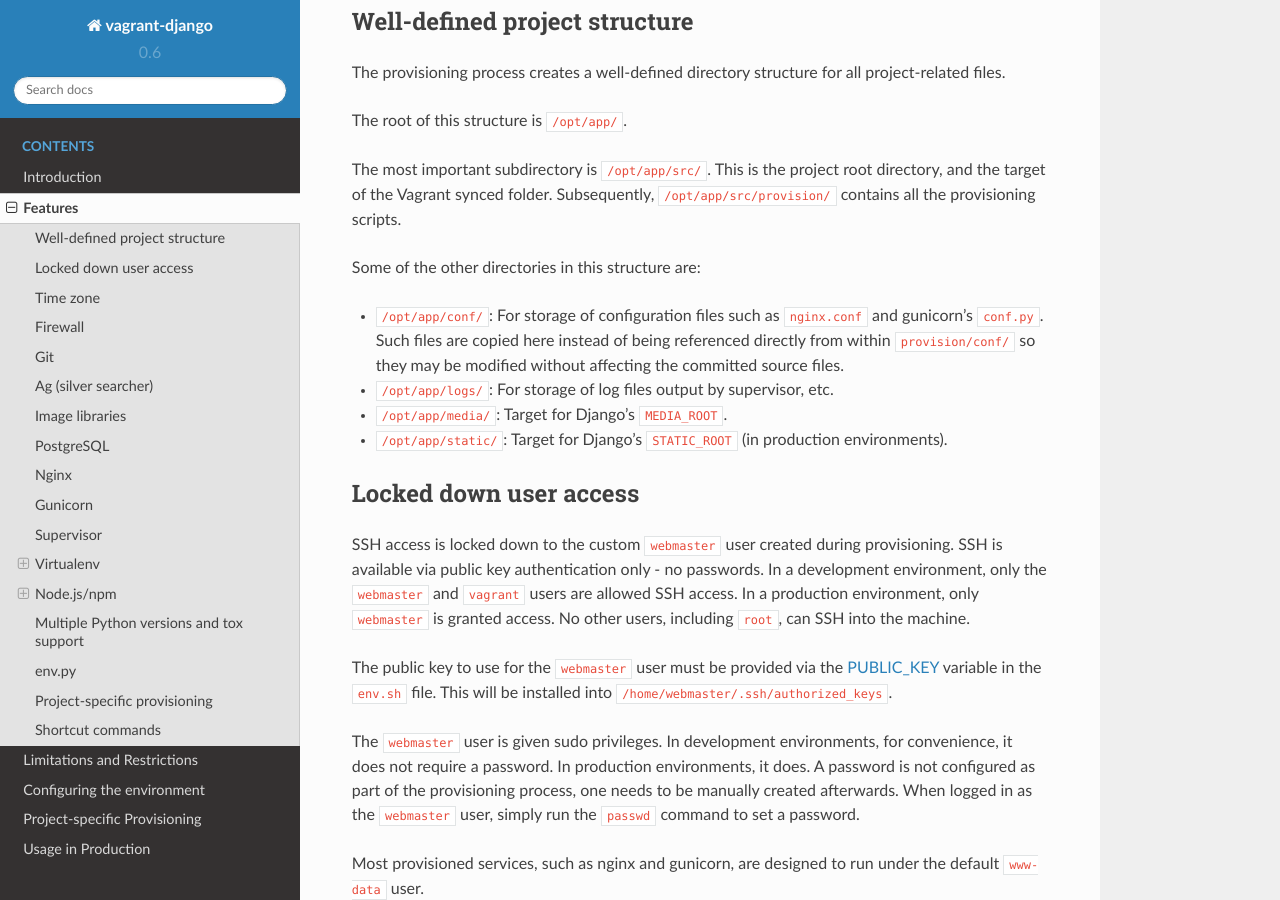
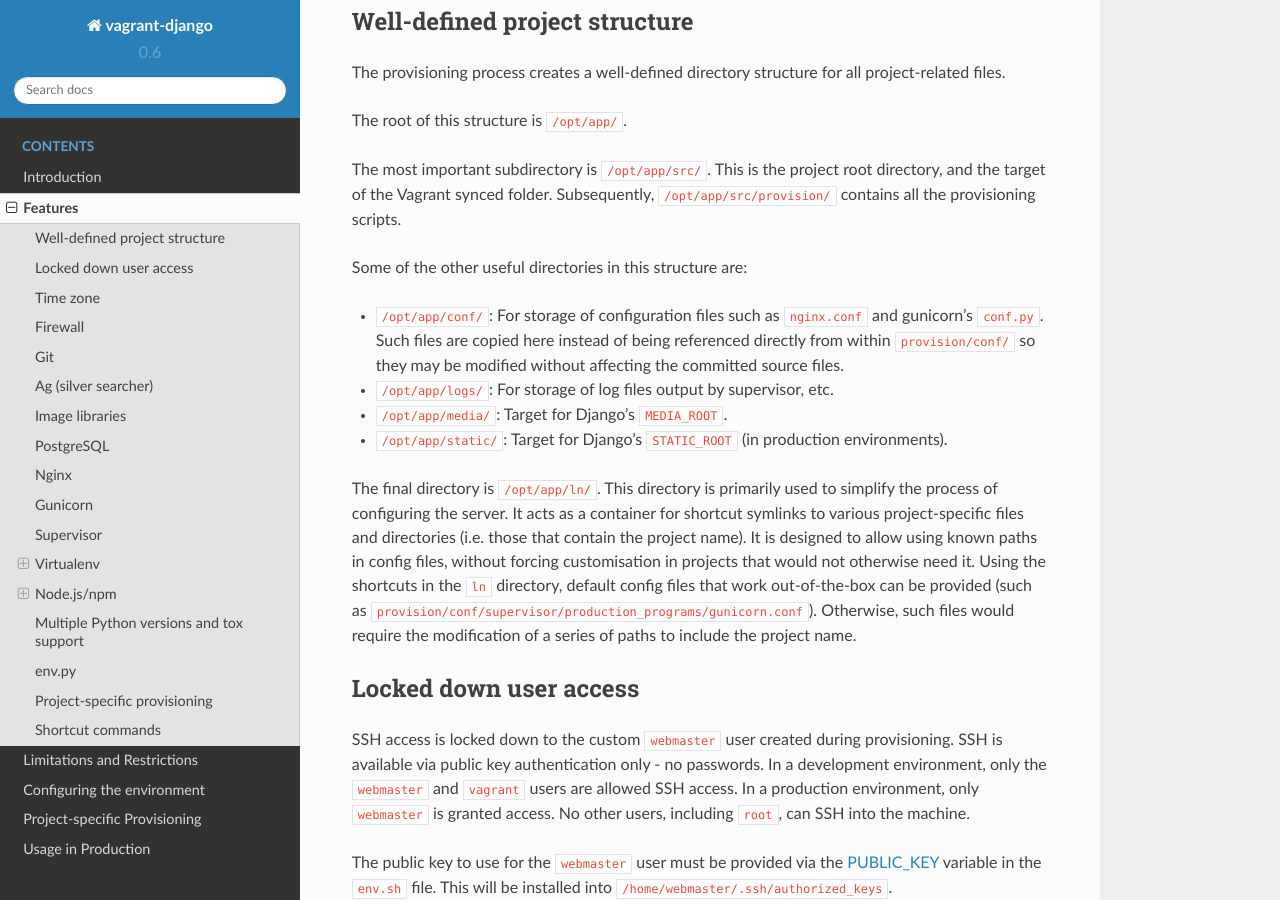
Before and after one commit to oogles/vagrant-django, a Sphinx documentation site: the page built from docs/features.rst, in a window 1280 px wide and 900 px high, scrolled down 300 px. Built offline with Sphinx 7.4.7 and the Read the Docs theme 2.0.0, drawn with Linux system fonts in a browser that asks for light colours.

Commit message:
Added shortcut directory at /opt/app/ln/. Updated gunicorn supervisor program to use shortcuts.

```diff
--- a/CHANGELOG.rst
+++ b/CHANGELOG.rst
@@ -5,8 +5,11 @@
 0.6.1
 =====
 
+This release updates the default supervisor program for gunicorn, in ``provision/conf/supervisor/production_programs/gunicorn.conf``. If upgrading from a previous version, in addition to replacing the ``provision/scripts`` directory, you may want to copy this file into your project.
+
 * Fixed bug validating ``DEBUG`` flag.
 * Fixed bug in rand_str when 'python' is not found and 'python3' is: actually use the 'python3' command.
+* Added ``/opt/app/ln/`` directory as a container for shortcut symlinks to project-specific directories (i.e. that contain the project name). This allows using known paths in config files without forcing customisation per project. This restores a working supervisor program for gunicorn out of the box (it was broken in 0.5 with the move to pyenv/pyenv-virtualenv).
 
 0.6
 ===
@@ -14,7 +17,7 @@
 This release adds a ``provision/versions.sh`` file. If upgrading from a previous version, in addition to replacing the ``provision/scripts`` directory, be sure to copy this file into your project.
 
 * Made ``DEBUG`` flag required.
-* Added ``versions.sh`` to keep project version information outside ``env.sh`` (as it is not environment-specific)
+* Added ``versions.sh`` to keep project version information outside ``env.sh`` (as it is not environment-specific).
 * Moved base Python version definition from ``Vagrantfile`` to ``versions.sh``.
 * Moved ``PYTHON_VERSIONS`` setting from ``env.sh`` to ``versions.sh``.
 * Renamed ``scripts/database.sh`` to ``scripts/postgres.sh``.
--- a/docs/features.rst
+++ b/docs/features.rst
@@ -18,13 +18,14 @@
 
 The most important subdirectory is ``/opt/app/src/``. This is the project root directory, and the target of the Vagrant synced folder. Subsequently, ``/opt/app/src/provision/`` contains all the provisioning scripts.
 
-Some of the other directories in this structure are:
+Some of the other useful directories in this structure are:
 
 * ``/opt/app/conf/``: For storage of configuration files such as ``nginx.conf`` and gunicorn's ``conf.py``. Such files are copied here instead of being referenced directly from within ``provision/conf/`` so they may be modified without affecting the committed source files.
 * ``/opt/app/logs/``: For storage of log files output by supervisor, etc.
 * ``/opt/app/media/``: Target for Django's ``MEDIA_ROOT``.
 * ``/opt/app/static/``: Target for Django's ``STATIC_ROOT`` (in production environments).
 
+The final directory is ``/opt/app/ln/``. This directory is primarily used to simplify the process of configuring the server. It acts as a container for shortcut symlinks to various project-specific files and directories (i.e. those that contain the project name). It is designed to allow using known paths in config files, without forcing customisation in projects that would not otherwise need it. Using the shortcuts in the ``ln`` directory, default config files that work out-of-the-box can be provided (such as ``provision/conf/supervisor/production_programs/gunicorn.conf``). Otherwise, such files would require the modification of a series of paths to include the project name.
 
 .. _feat-users:
 
```
Also changed, not shown: 3 other files.
